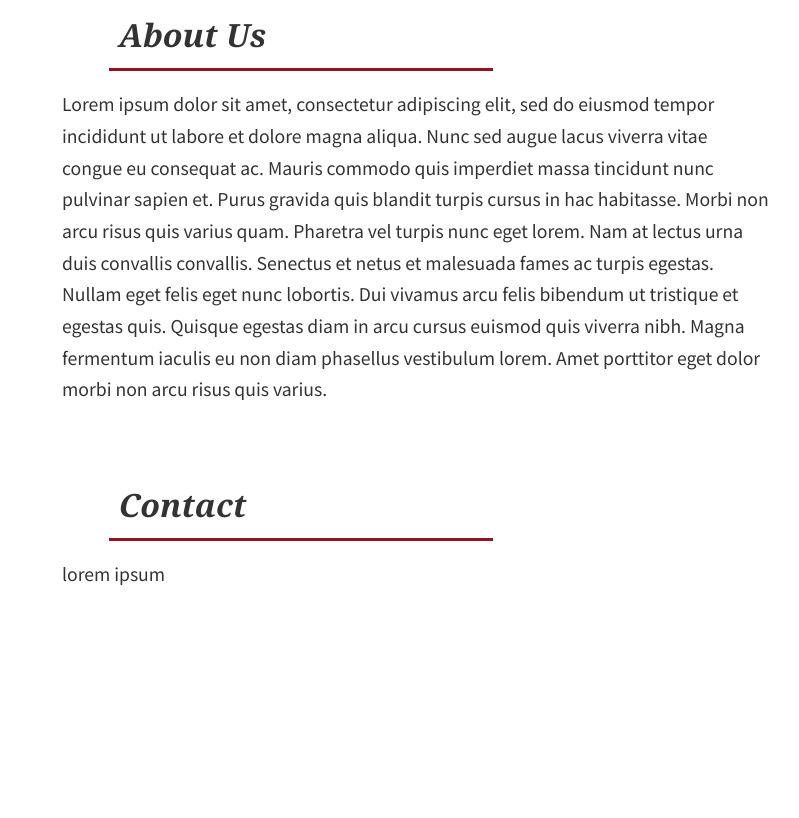
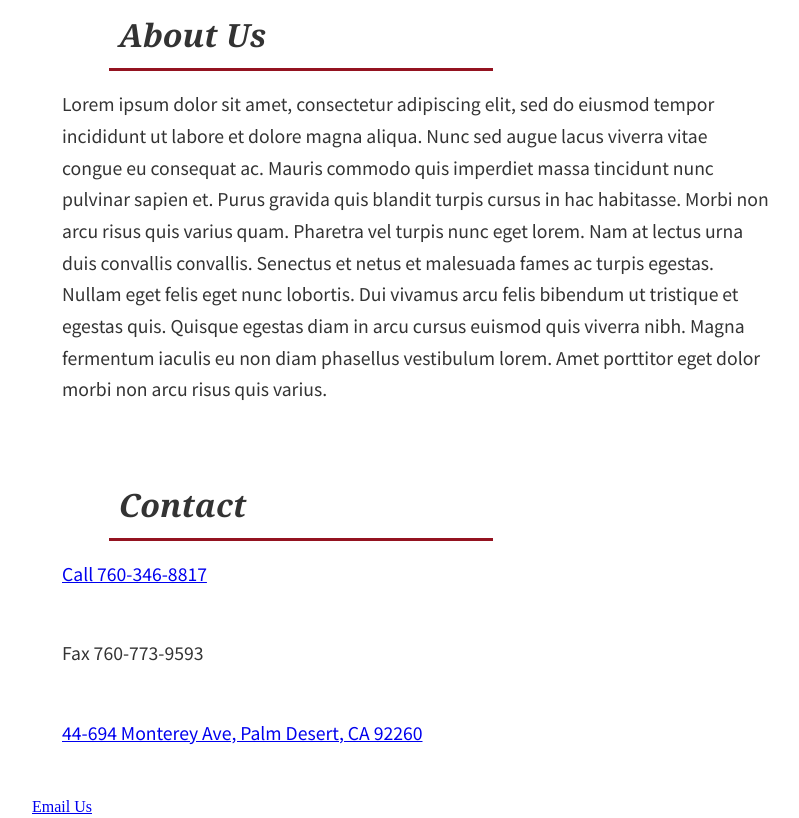
Before and after one commit to jsahlsa/noel_law, a plain HTML site: page index.html in a window 1280 px wide. Shown: the part 1287-2105 px from the top of the page, without its empty margins (224-1023 px from the left). Before the commit the page ends 1924 px from the top, so only its background shows below. Drawn offline with nearby package versions, Linux system fonts and the light colour scheme.

Commit message:
added contact info with links

```diff
--- a/index.html
+++ b/index.html
@@ -93,7 +93,10 @@
     <div class="page wrapper">
       <section class="six" id="contact">
         <h2>Contact</h2>
-        <p>lorem ipsum</p>
+        <p><a href="tel:760-346-8817">Call 760-346-8817</a></p>
+        <p>Fax 760-773-9593</p>
+        <p><a target="_blank" href="https://www.google.com/maps/search/?api=1&query=nancy+noel+law">44-694 Monterey Ave, Palm Desert, CA 92260</a></p>
+        <a href='mailto:info@nnoellaw.com,reception@nnoellaw.com'>Email Us</a>
         <!-- insert contact form and button -->
         <!-- insert map -->
         <!-- insert address and phone number -->
```
